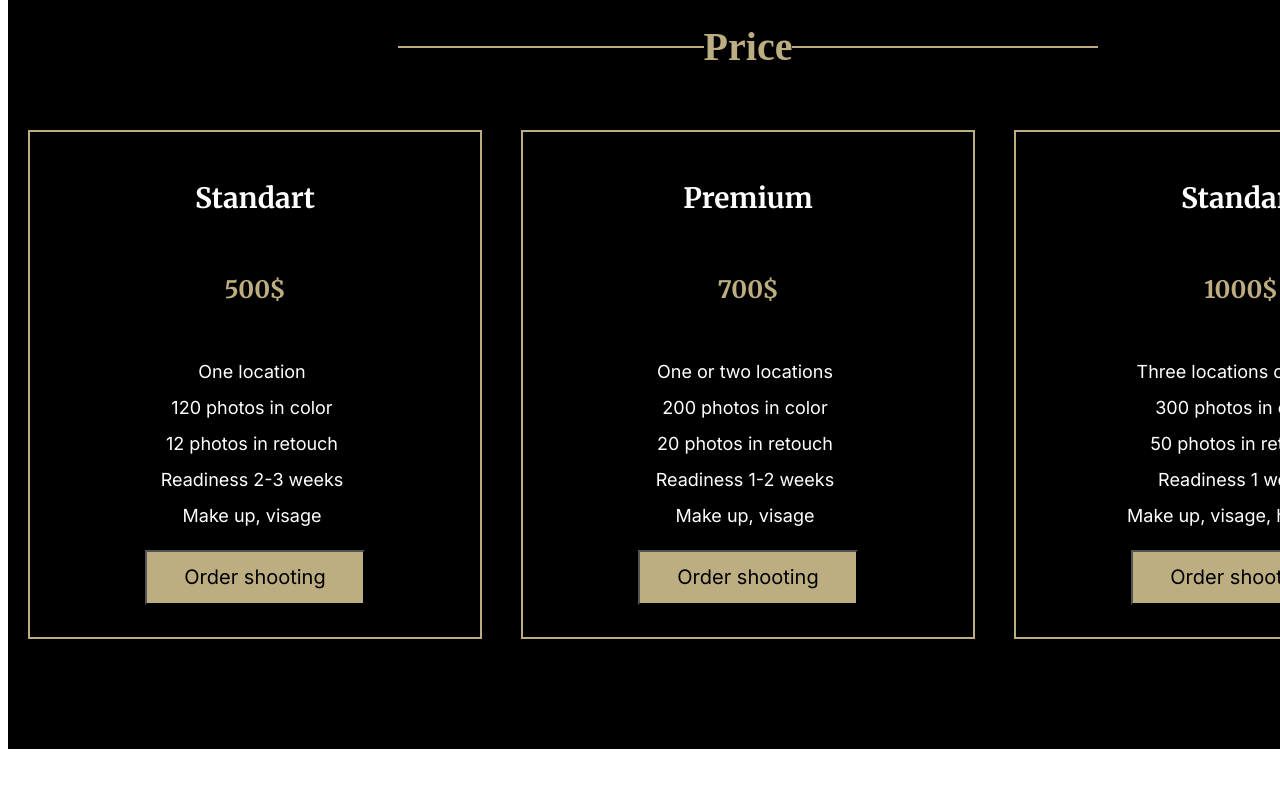
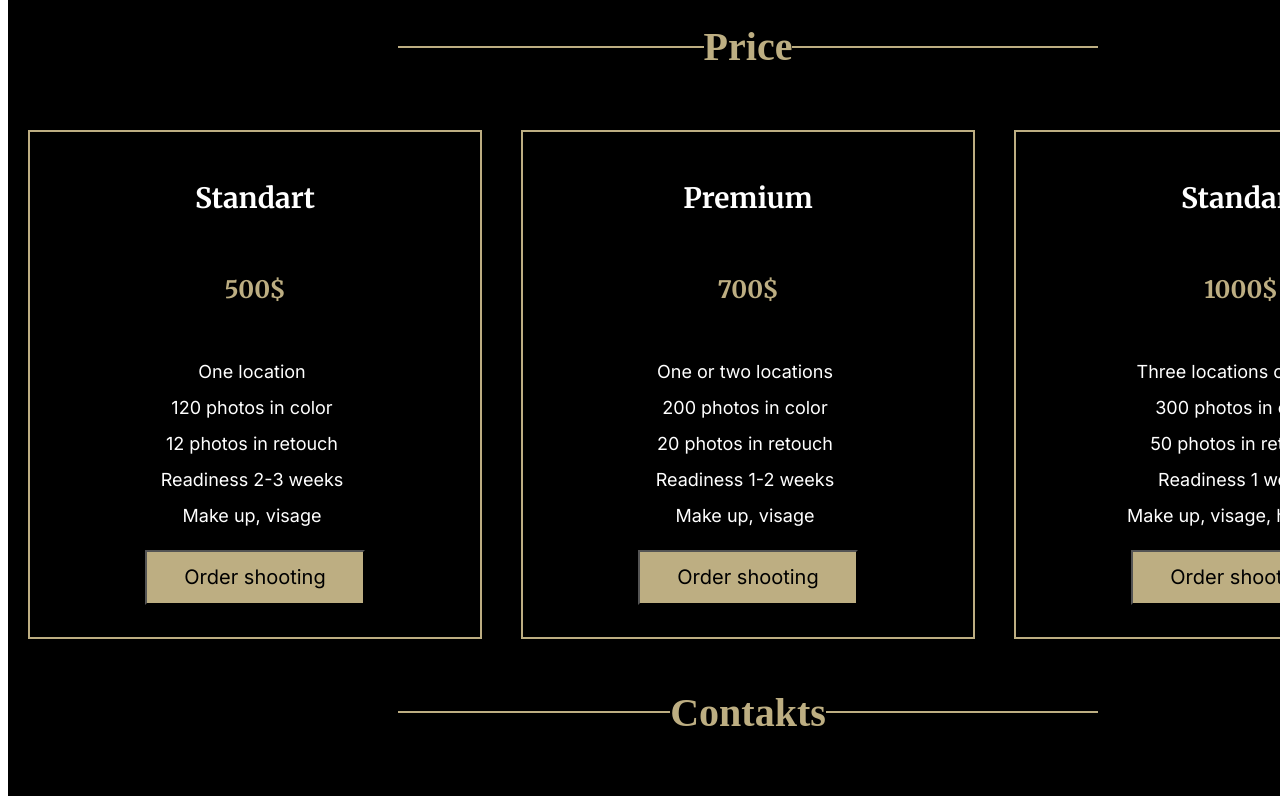
Before and after one commit to V-laz/portfolio, a plain HTML site: page index.html in a window 1280 px wide. Shown: the part 3847-4651 px from the top of the page. Before the commit the page ends 4604 px from the top, so only its background shows below. Drawn offline with Linux system fonts and the light colour scheme.

Commit message:
feat:create gh-pages

```diff
--- a/index.html
+++ b/index.html
@@ -168,7 +168,7 @@
                 </section>
                 <!--contacts-->
                 <section class="section" id="contacts">
-                    <h2 class="section_title"></h2>
+                    <h2 class="section_title"><hr>Contakts<hr></h2>
                 </section>
 
 
--- a/style.css
+++ b/style.css
@@ -378,3 +378,4 @@ h5 {
     color: #000000;
     margin:auto;
 }
+/* contact */
```
